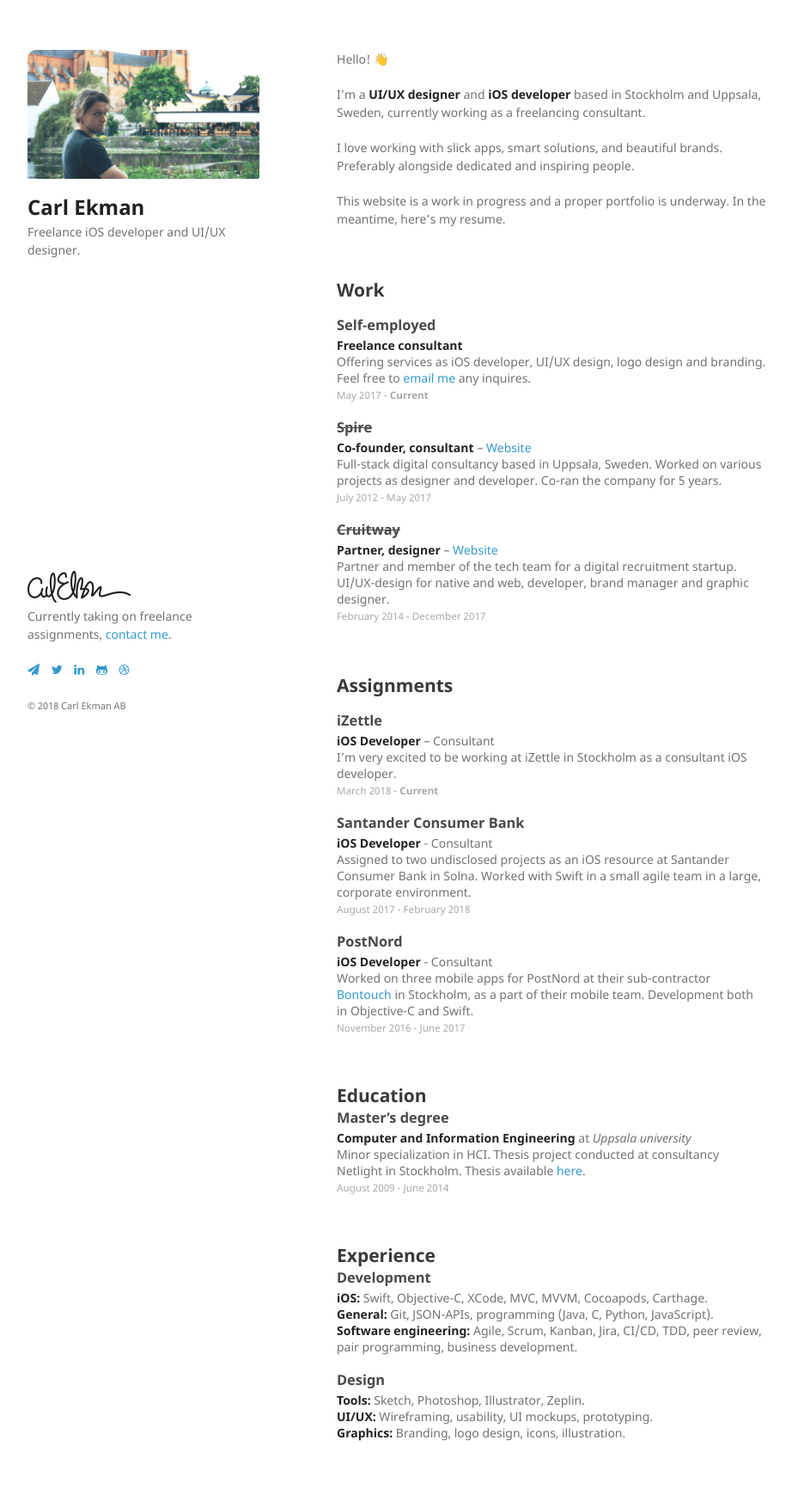
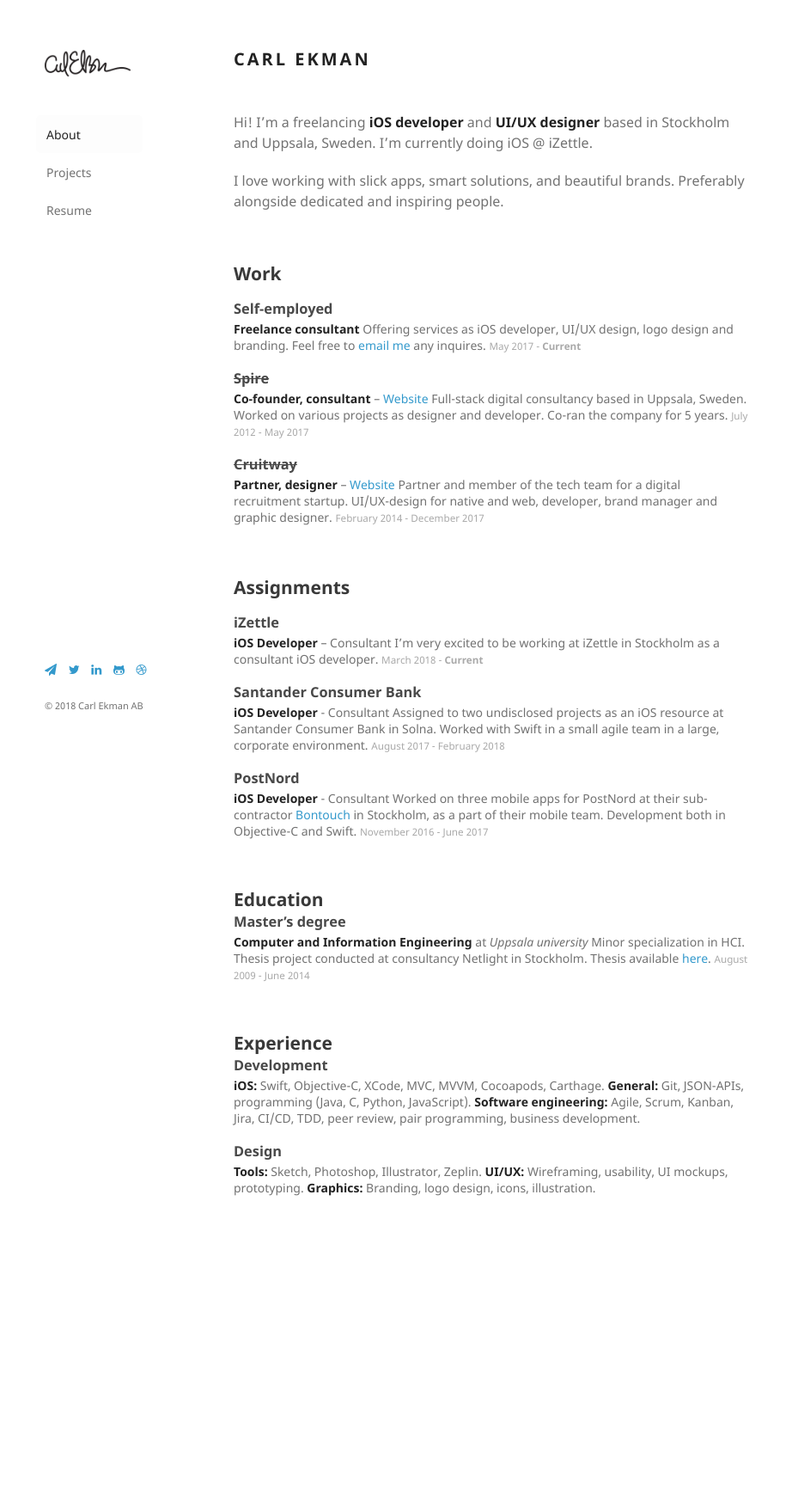
Before and after one commit to CarlEkman/CarlEkman.github.io, a Jekyll site: the page built from index.md, in a window 1280 px wide. Shown: the whole page at 86% size, without its empty margins (178-1100 px from the left). Built offline with Jekyll 4.4.1, drawn with Linux system fonts in a browser that asks for light colours; nearby versions of some CDN libraries; our own code applies the rules of GitHub Pages for plain Markdown files; after the commit the page ends 1461 px from its top, so only the background shows below that.

Commit message:
Implement new navigation and site structure

```diff
--- /dev/null
+++ b/_includes/contents.html
@@ -0,0 +1,11 @@
+{% for node in contents %}
+  {% if group == null or group == node.group %}
+    {% if page.url == node.url %}
+      <a href="{{node.url}}" class="active"><li class="active">{{node.title}}</a></li>
+    {% else %}
+      <a href="{{node.url}}"><li>{{node.title}}</li></a>
+    {% endif %}
+  {% endif %}
+{% endfor %}
+{% assign contents = nil %}
+{% assign group = nil %}
--- a/_includes/footer.html
+++ b/_includes/footer.html
@@ -1,6 +1,5 @@
 <footer>
-  <img srcset="assets/sig.png 1x, assets/sig@2x.png 2x, assets/sig@3x.png 3x" title="Carl Ekman">
-  <p>Currently taking on freelance assignments, <a href="mailto:{{ site.social.email | encode_email }}" title="Contact me">contact me</a>.</p>
+  <!--<p>Currently taking on freelance assignments, <a href="mailto:{{ site.social.email | encode_email }}" title="Contact me">contact me</a>.</p>-->
   <p>
     <a href="mailto:{{ site.social.email | encode_email }}" title="Email"><i class="fa fa-paper-plane"></i></a>
     <a href="https://twitter.com/{{ site.social.twitter }}" title="Twitter"><i class="fa fa-twitter"></i></a>
--- a/_includes/header.html
+++ b/_includes/header.html
@@ -1,6 +1,12 @@
 <header>
-  <div class="header-image-container" style="background-image: url('/assets/cover.jpg')"></div>
-  <h1>{{ site.title | default: site.github.repository_name }}</h1>
+  <a href="/">
+    <img srcset="assets/sig.png 1x, assets/sig@2x.png 2x, assets/sig@3x.png 3x" title="Carl Ekman">
+  </a>
+  <!--<div class="header-image-container" style="background-image: url('/assets/cover.jpg')"></div>-->
+  <!--<h1>{{ site.title | default: site.github.repository_name }}</h1>-->
   <!--<p>{{ site.description | default: site.github.project_tagline }}</p>-->
-  <p>Freelance iOS developer and UI/UX designer.</p>
+  <!--<p>Freelance iOS developer and UI/UX designer</p>-->
+  <!--<p>Currently iOS @ iZettle</p>-->
+
+  {% include navigation.html %}
 </header>
--- /dev/null
+++ b/_includes/navigation.html
@@ -0,0 +1,7 @@
+<nav>
+  <ul>
+    {% assign contents = site.pages %}
+    {% assign group = 'navigation' %}
+    {% include contents.html %}
+  </ul>
+</nav>
--- a/_sass/custom-theme.scss
+++ b/_sass/custom-theme.scss
@@ -25,8 +25,11 @@ h1, h2, h3 {
 }
 
 h1 {
-  font-size: 24px;
-  margin: 0 0 5px;
+  text-transform: uppercase;
+  letter-spacing: 3px;
+  font-weight: 600;
+  font-size: 20px;
+  margin: 0 0 50px;
 }
 
 h2 {
@@ -58,8 +61,12 @@ a:hover small {
 }
 
 .wrapper {
-  width: 860px;
+  width: 820px;
   margin: 0 auto;
+}
+
+.intro {
+  font-size: 16px;
 }
 
 blockquote {
@@ -108,73 +115,71 @@ img {
 }
 
 header {
-  width: 270px;
+  width: 100px;
   float: left;
   position: fixed;
   -webkit-font-smoothing: subpixel-antialiased;
 }
 
-header ul {
+nav ul {
   list-style: none;
-  height: 40px;
-  padding: 0;
-  background: #f4f4f4;
-  border-radius: 5px;
-  border: 1px solid #e0e0e0;
-  width: 270px;
+  margin-top: 40px;
+  margin-left: -40px;
+  width: 100%;
 }
 
-header li {
-  width: 89px;
+nav li {
+  width: 100%;
   float: left;
-  border-right: 1px solid #e0e0e0;
-  height: 40px;
+  margin-left: -10px;
+  padding: 12px;
+  border-radius: 5px;
+  height: 20px;
 }
 
-header li:first-child a {
-  border-radius: 5px 0 0 5px;
+nav ul a {
+  color: #727272;
 }
 
-header li:last-child a {
-  border-radius: 0 5px 5px 0;
-}
-
-header ul a {
-  line-height: 1;
-  font-size: 11px;
-  color: #999;
-  display: block;
-  text-align: center;
-  padding-top: 6px;
-  height: 34px;
-}
-
-header ul a:hover {
-  color: #999;
-}
-
-header ul a:active {
-  background-color: #f0f0f0;
-}
-
-strong {
-  color: #222;
-  font-weight: 700;
-}
-
-header ul li + li + li {
-  border-right: none;
-  width: 89px;
-}
-
-header ul a strong {
-  font-size: 14px;
-  display: block;
+nav ul a:hover {
   color: #222;
 }
 
+nav ul .active {
+  color: #222;
+  background: #fdfdfd;
+}
+
+nav li:hover {
+  a {
+    color: #222;
+    background: #f9f9f9;
+  }
+  background: #f9f9f9;
+}
+
+.project {
+  margin-bottom: 80px;
+}
+
+.project h2 {
+  margin-top: 20px;
+}
+
+.project-cover {
+  height: 300px;
+  width: 100%;
+  border-radius: 5px;
+}
+
+
+strong {
+  color:#222;
+  font-weight:700;
+}
+
 section {
-  width: 500px;
+  width: 600px;
   float: right;
   padding-bottom: 50px;
 }
@@ -191,7 +196,7 @@ hr {
 }
 
 footer {
-  width: 270px;
+  width: 180;
   float: left;
   position: fixed;
   bottom: 50px;
--- a/index.md
+++ b/index.md
@@ -1,11 +1,30 @@
-Hello! 👋
+---
+title: About
+categories: test
+group: "navigation"
+---
 
-I'm a **UI/UX designer** and **iOS developer** based in Stockholm and Uppsala, Sweden, currently working as a freelancing consultant.
+# Carl Ekman
 
-I love working with slick apps, smart solutions, and beautiful brands. Preferably alongside dedicated and inspiring people.
-
-This website is a work in progress and a proper portfolio is underway. In the meantime, here's my resume.
+{% include_relative introduction.md %}
 
 <br/>
 
-{% include_relative resume.md %}
+## Work
+
+{% include_relative resume-content/work.md %}
+<br/>
+
+## Assignments
+
+{% include_relative resume-content/assignments.md %}
+<br/>
+
+## Education
+
+{% include_relative resume-content/education.md %}
+<br/>
+
+## Experience
+
+{% include_relative resume-content/experience.md %}
--- /dev/null
+++ b/introduction.md
@@ -0,0 +1,7 @@
+{::options parse_block_html="true" /}
+{:.intro}
+<div>
+Hi! I'm a freelancing **iOS developer** and **UI/UX designer** based in Stockholm and Uppsala, Sweden. I'm currently doing iOS @ iZettle.
+
+I love working with slick apps, smart solutions, and beautiful brands. Preferably alongside dedicated and inspiring people.
+</div>
--- /dev/null
+++ b/resume-content/assignments.md
@@ -0,0 +1,30 @@
+{::options parse_block_html="true" /}
+{:.resume-item}
+<div>
+### iZettle
+**iOS Developer** – Consultant
+I'm very excited to be working at iZettle in Stockholm as a consultant iOS developer.
+<span class="caption">March 2018 - <b>Current</b></span>
+</div>
+
+{::options parse_block_html="true" /}
+{:.resume-item}
+<div>
+### Santander Consumer Bank
+**iOS Developer** - Consultant
+Assigned to two undisclosed projects as an iOS resource at Santander Consumer Bank in Solna. Worked with Swift in a small agile team in a large, corporate environment.
+<span class="caption">August 2017 - February 2018</span>
+</div>
+
+{::options parse_block_html="true" /}
+{:.resume-item}
+<div>
+### PostNord
+**iOS Developer** - Consultant
+Worked on three mobile apps for PostNord at their sub-contractor <a href="http://www.bontouch.com">Bontouch</a> in Stockholm, as a part of their mobile team. Development both in Objective-C and Swift.
+<span class="caption">November 2016 - June 2017</span>
+</div>
+
+{::options parse_block_html="true" /}
+{:.resume-item}
+<div>
--- /dev/null
+++ b/resume-content/education.md
@@ -0,0 +1,8 @@
+{::options parse_block_html="true" /}
+{:.resume-item}
+<div>
+### Master's degree
+**Computer and Information Engineering** at *Uppsala university*
+Minor specialization in HCI. Thesis project conducted at consultancy Netlight in Stockholm. Thesis available <a href="https://uu.diva-portal.org/smash/get/diva2:754134/FULLTEXT01.pdf">here</a>.
+<span class="caption">August 2009 - June 2014</span>
+</div>
--- /dev/null
+++ b/resume-content/experience.md
@@ -0,0 +1,23 @@
+{::options parse_block_html="true" /}
+{:.resume-item}
+<div>
+### Development
+**iOS:**
+Swift, Objective-C, XCode, MVC, MVVM, Cocoapods, Carthage.
+**General:**
+Git, JSON-APIs, programming (Java, C, Python, JavaScript).
+**Software engineering:**
+Agile, Scrum, Kanban, Jira, CI/CD, TDD, peer review, pair programming, business development.
+</div>
+
+{::options parse_block_html="true" /}
+{:.resume-item}
+<div>
+### Design
+**Tools:**
+Sketch, Photoshop, Illustrator, Zeplin.
+**UI/UX:**
+Wireframing, usability, UI mockups, prototyping.
+**Graphics:**
+Branding, logo design, icons, illustration.
+</div>
--- /dev/null
+++ b/resume-content/work.md
@@ -0,0 +1,26 @@
+{::options parse_block_html="true" /}
+{:.resume-item}
+<div>
+### Self-employed
+**Freelance consultant**
+Offering services as iOS developer, UI/UX design, logo design and branding. Feel free to <a href="mailto:{{ 'hello@carlekman.com' | encode_email }}" title="Email me">email me</a> any inquires.
+<span class="caption">May 2017 - <b>Current</b></span>
+</div>
+
+{::options parse_block_html="true" /}
+{:.resume-item}
+<div>
+### <s>Spire</s>
+**Co-founder, consultant** – <a href="http://www.spire.se">Website</a>
+Full-stack digital consultancy based in Uppsala, Sweden. Worked on various projects as designer and developer. Co-ran the company for 5 years.
+<span class="caption">July 2012 - May 2017</span>
+</div>
+
+{::options parse_block_html="true" /}
+{:.resume-item}
+<div>
+### <s>Cruitway</s>
+**Partner, designer** – <a href="http://www.cruitway.com">Website</a>
+Partner and member of the tech team for a digital recruitment startup. UI/UX-design for native and web, developer, brand manager and graphic designer.
+<span class="caption">February 2014 - December 2017</span>
+</div>
--- a/resume.md
+++ b/resume.md
@@ -1,103 +1,24 @@
+---
+title: Resume
+categories: blah
+group: "navigation"
+---
+
 ## Work
 
-{::options parse_block_html="true" /}
-{:.resume-item}
-<div>
-### Self-employed
-**Freelance consultant**
-Offering services as iOS developer, UI/UX design, logo design and branding. Feel free to <a href="mailto:{{ 'hello@carlekman.com' | encode_email }}" title="Email me">email me</a> any inquires.
-<span class="caption">May 2017 - <b>Current</b></span>
-</div>
-
-{::options parse_block_html="true" /}
-{:.resume-item}
-<div>
-### <s>Spire</s>
-**Co-founder, consultant** – <a href="http://www.spire.se">Website</a>
-Full-stack digital consultancy based in Uppsala, Sweden. Worked on various projects as designer and developer. Co-ran the company for 5 years.
-<span class="caption">July 2012 - May 2017</span>
-</div>
-
-{::options parse_block_html="true" /}
-{:.resume-item}
-<div>
-### <s>Cruitway</s>
-**Partner, designer** – <a href="http://www.cruitway.com">Website</a>
-Partner and member of the tech team for a digital recruitment startup. UI/UX-design for native and web, developer, brand manager and graphic designer.
-<span class="caption">February 2014 - December 2017</span>
-</div>
-
+{% include_relative resume-content/work.md %}
 <br/>
 
 ## Assignments
 
-{::options parse_block_html="true" /}
-{:.resume-item}
-<div>
-### iZettle
-**iOS Developer** – Consultant
-I'm very excited to be working at iZettle in Stockholm as a consultant iOS developer.
-<span class="caption">March 2018 - <b>Current</b></span>
-</div>
-
-{::options parse_block_html="true" /}
-{:.resume-item}
-<div>
-### Santander Consumer Bank
-**iOS Developer** - Consultant
-Assigned to two undisclosed projects as an iOS resource at Santander Consumer Bank in Solna. Worked with Swift in a small agile team in a large, corporate environment.
-<span class="caption">August 2017 - February 2018</span>
-</div>
-
-{::options parse_block_html="true" /}
-{:.resume-item}
-<div>
-### PostNord
-**iOS Developer** - Consultant
-Worked on three mobile apps for PostNord at their sub-contractor <a href="http://www.bontouch.com">Bontouch</a> in Stockholm, as a part of their mobile team. Development both in Objective-C and Swift.
-<span class="caption">November 2016 - June 2017</span>
-</div>
-
-{::options parse_block_html="true" /}
-{:.resume-item}
-<div>
-
+{% include_relative resume-content/assignments.md %}
 <br/>
 
 ## Education
-{::options parse_block_html="true" /}
-{:.resume-item}
-<div>
-### Master's degree
-**Computer and Information Engineering** at *Uppsala university*
-Minor specialization in HCI. Thesis project conducted at consultancy Netlight in Stockholm. Thesis available <a href="https://uu.diva-portal.org/smash/get/diva2:754134/FULLTEXT01.pdf">here</a>.
-<span class="caption">August 2009 - June 2014</span>
-</div>
 
+{% include_relative resume-content/education.md %}
 <br/>
 
 ## Experience
 
-{::options parse_block_html="true" /}
-{:.resume-item}
-<div>
-### Development
-**iOS:**
-Swift, Objective-C, XCode, MVC, MVVM, Cocoapods, Carthage.
-**General:**
-Git, JSON-APIs, programming (Java, C, Python, JavaScript).
-**Software engineering:**
-Agile, Scrum, Kanban, Jira, CI/CD, TDD, peer review, pair programming, business development.
-</div>
-
-{::options parse_block_html="true" /}
-{:.resume-item}
-<div>
-### Design
-**Tools:**
-Sketch, Photoshop, Illustrator, Zeplin.
-**UI/UX:**
-Wireframing, usability, UI mockups, prototyping.
-**Graphics:**
-Branding, logo design, icons, illustration.
-</div>
+{% include_relative resume-content/experience.md %}
```
Also changed, not shown: _includes/projects-list.html (added, +18 -0 lines), projects.md (added, +9 -0 lines), projects/izettle.md (added, +12 -0 lines), projects/postnord.md (added, +12 -0 lines), projects/santander.md (added, +12 -0 lines).
